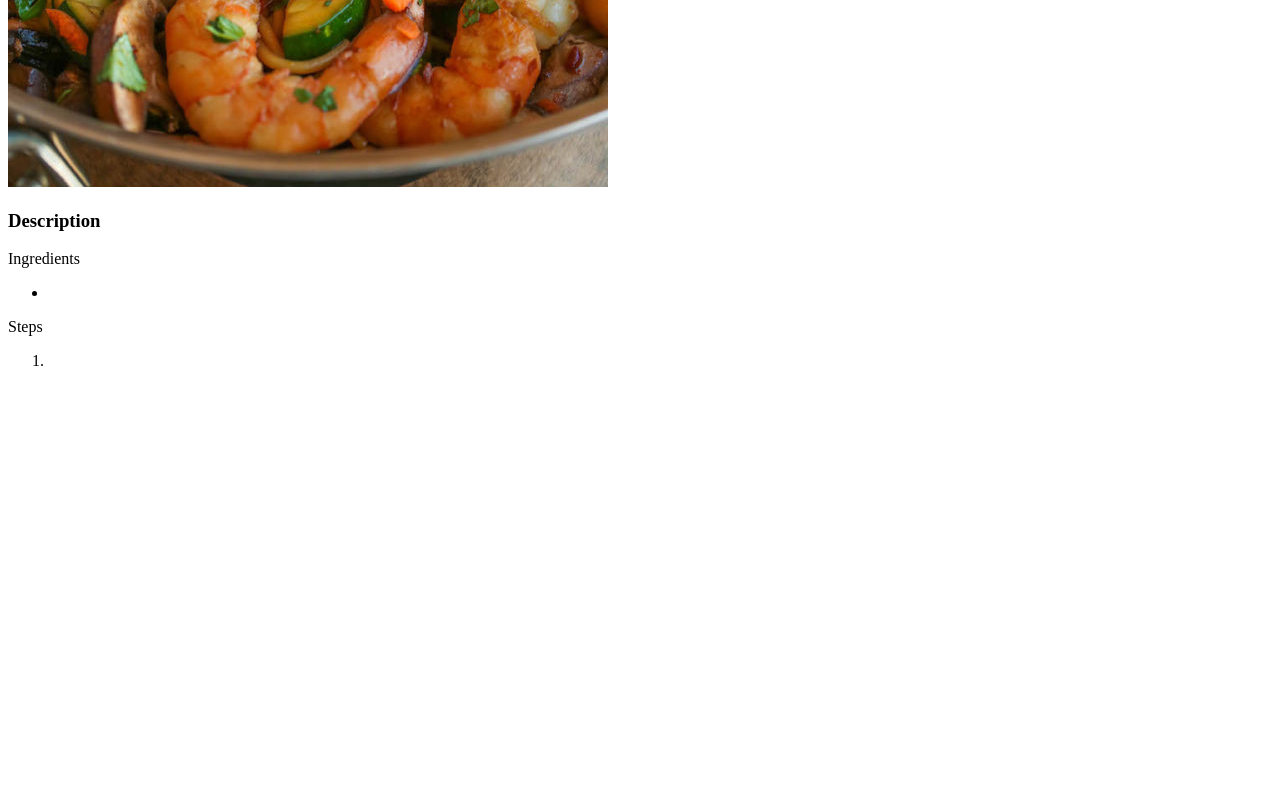
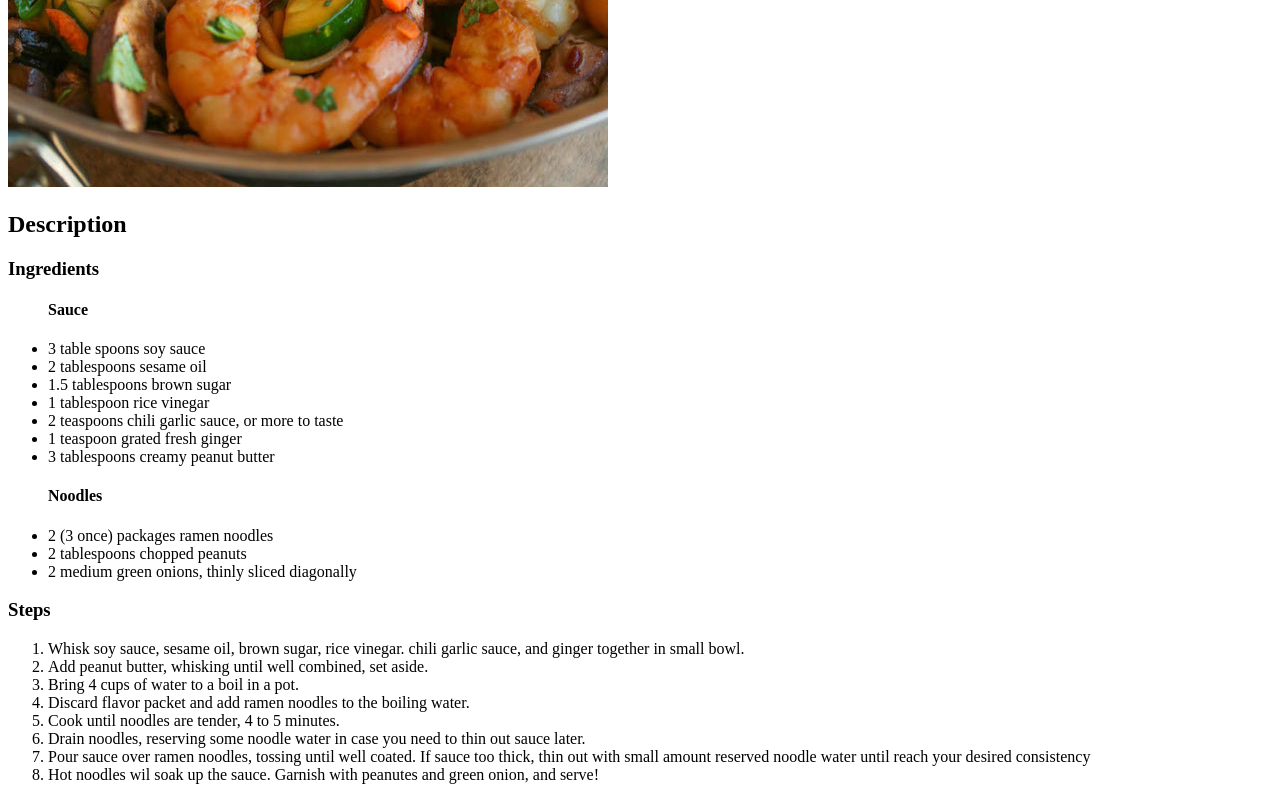
Before and after one commit to StephenKennedy5/odin-recipes, a plain HTML site: page recipes/asian_noodles.html in a window 1280 px wide. Shown: the part 793-1593 px from the top of the page. Before the commit the page ends 1179 px from the top, so only its background shows below. Drawn offline with Linux system fonts and the light colour scheme.

Commit message:
asian noodle recipe finished

```diff
--- a/recipes/asian_noodles.html
+++ b/recipes/asian_noodles.html
@@ -8,14 +8,36 @@
     </head>
     <body>
         <img src="asian_noodles.jpg" alt="Picture of Asian Noodles">
-        <h3>Description</h3>
-        <p>Ingredients</p>
+        <h2>Description</h2>
+        <h3>Ingredients</h3>
         <ul>
-            <li></li>
+            <h4>Sauce</h4>
+            <li>3 table spoons soy sauce</li>
+            <li>2 tablespoons sesame oil</li>
+            <li>1.5 tablespoons brown sugar</li>
+            <li>1 tablespoon rice vinegar</li>
+            <li>2 teaspoons chili garlic sauce, or more to taste</li>
+            <li>1 teaspoon grated fresh ginger</li>
+            <li>3 tablespoons creamy peanut butter</li>
+            <h4>Noodles</h4>
+            <li>2 (3 once) packages ramen noodles</li>
+            <li>2 tablespoons chopped peanuts</li>
+            <li>2 medium green onions, thinly sliced diagonally</li>
         </ul>
-        <p>Steps</p>
+        <h3>Steps</h3>
         <ol>
-            <li></li>
+            <li>Whisk soy sauce, sesame oil, brown sugar,
+                rice vinegar. chili garlic sauce, and ginger together in small bowl.</li>
+            <li>Add peanut butter, whisking until well combined, set aside.</li>
+            <li>Bring 4 cups of water to a boil in a pot.</li>
+            <li>Discard flavor packet and add ramen noodles to the boiling water.</li>
+            <li>Cook until noodles are tender, 4 to 5 minutes.</li>
+            <li>Drain noodles, reserving some noodle water in case you
+                need to thin out sauce later.</li>
+            <li>Pour sauce over ramen noodles, tossing until well
+                coated. If sauce too thick, thin out with
+                small amount reserved noodle water until reach your desired consistency</li>
+            <li>Hot noodles wil soak up the sauce. Garnish with peanutes and green onion, and serve!</li>
         </ol>
     </body>
 </html>
```
